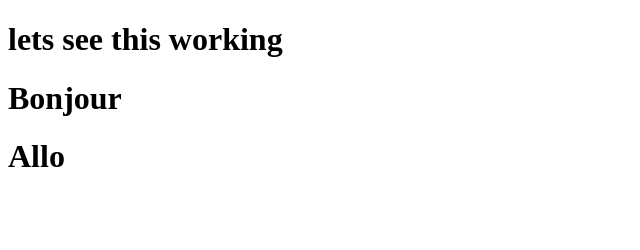
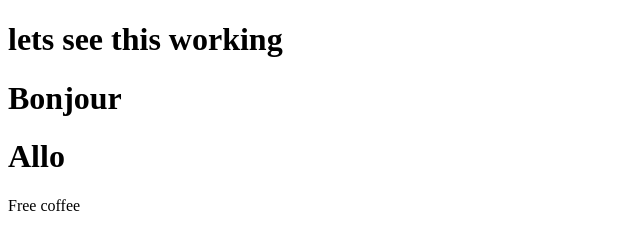
Before and after one commit to Njiketude/grp-424-ecole, a plain HTML site: page index.html in a window 1280 px wide. Shown: the full height of the page, 0-640 px from the left. Drawn offline with Linux system fonts and the light colour scheme.

Commit message:
take a cup

```diff
--- a/index.html
+++ b/index.html
@@ -12,6 +12,6 @@
 
 	<h1> Bonjour </h1>
 	<h1> Allo </h1>
-
+	<p>Free coffee</p>
 </body>
 </html>
```
